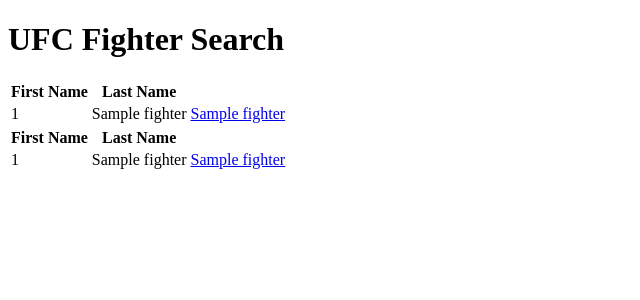
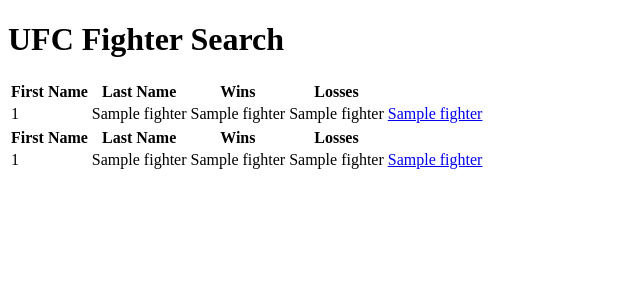
Before and after one commit to rhibbs/fightMath, a Flask app: template templates/results.html in a window 1280 px wide. Shown: the top 300 px of the page, without its empty margins (0-640 px from the left). Run offline with Flask 3, Linux system fonts and the light colour scheme; the template is opened without the code that fills it: most values are stand-ins (such as "Sample title", 1, 10 or a date in 2020).

Commit message:
Added Fighter Records to Data Table and Scraper

```diff
--- a/app.py
+++ b/app.py
@@ -16,8 +16,8 @@ async def result():
     print(f"fighter2 Value is {fighter2}")
     fighter1_list = await scrape_fighters(fighter1)
     fighter2_list = await scrape_fighters(fighter2)
-    print(f"fighter1_list Value is {fighter1_list}")
-    print(f"fighter2 list is {fighter2_list}")
+    #print(f"fighter1_list Value is {fighter1_list}")
+    #print(f"fighter2 list is {fighter2_list}")
     return render_template('results.html', fighter1_list=fighter1_list, fighter2_list = fighter2_list)
 
 if __name__ == '__main__':
--- a/data/scraper.py
+++ b/data/scraper.py
@@ -26,7 +26,11 @@ async def scrape_fighters(fighter_name):
                 link = row.find('a').get('href')
                 first = name_cells[0].a.text
                 last = name_cells[1].a.text
-                results.append((first,last,link))
+                wins = name_cells[7].text
+                losses = name_cells[8].text
+                results.append((first,last,link,wins,losses))
+                #print(f"wins: {wins}")
+                #print(f"losses: {losses}")
                 #print(f"First name: {first}")
                 #print(f"Last name: {last}")
                 #print(f"link : {link}")
--- a/templates/results.html
+++ b/templates/results.html
@@ -9,24 +9,32 @@
             <tr>
                 <th>First Name</th>
                 <th>Last Name</th>
+                <th> Wins  </th>
+                <th>  Losses  </th>
             </tr>
             {% for fighter in fighter1_list %}
             <tr>
                 <td>{{ fighter[0] }}</td>
                 <td>{{ fighter[1] }}</td>
+                <td>{{ fighter[3] }}</td>
+                <td>{{ fighter[4] }}</td>
                 <td><a href="{{ fighter[2] }}">{{ fighter[2] }}</a></td>
             </tr>
             {% endfor %}
         </table>
         <table>
             <tr>
-                <th>First Name</th>
-                <th>Last Name</th>
+                <th>First Name  </th>
+                <th>Last Name  </th>
+                <th> Wins  </th>
+                <th>  Losses  </th>
             </tr>
             {% for fighter in fighter2_list %}
             <tr>
                 <td>{{ fighter[0] }}</td>
                 <td>{{ fighter[1] }}</td>
+                <td>{{ fighter[3] }}</td>
+                <td>{{ fighter[4] }}</td>
                 <td><a href="{{ fighter[2] }}">{{ fighter[2] }}</a></td>
             </tr>
             {% endfor %}
```
